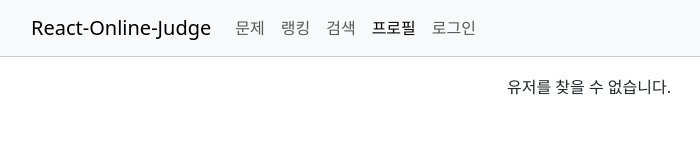
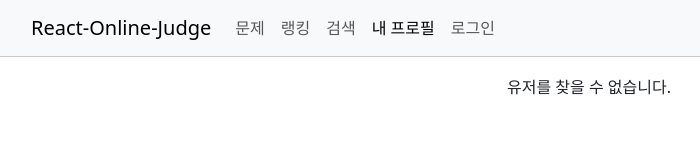
Before and after one commit to ccmuk58/2023_2_Script, a React (Create React App) app in the folder react-online-judge/: page /profile in a window 1280 px wide. Shown: the top 160 px of the page, without its empty margins (51-751 px from the left). Built offline with nearby package versions, Linux system fonts and the light colour scheme.

Commit message:
ㅁㄴㅇㄹ

```diff
--- a/react-online-judge/src/components/NavBar.js
+++ b/react-online-judge/src/components/NavBar.js
@@ -18,7 +18,7 @@ const NavBar = () => {
 							<NavLink to='/problem' className="nav-link">문제</NavLink>
 							<NavLink to='/ranking' className="nav-link">랭킹</NavLink>
 							<NavLink to='/search' className="nav-link">검색</NavLink>
-							<NavLink to='/profile' className="nav-link">프로필</NavLink>
+							<NavLink to='/profile' className="nav-link">내 프로필</NavLink>
 							{!isLogin && <NavLink to='/login' className="nav-link">로그인</NavLink>}
 							{isLogin && <NavLink to='/logout' className="nav-link">로그아웃</NavLink>}
 						</Nav>
--- a/react-online-judge/src/components/Profile.js
+++ b/react-online-judge/src/components/Profile.js
@@ -9,7 +9,7 @@ const Profile = () => {
 	if (!userID) {
 		return <span>유저를 찾을 수 없습니다.</span>
 	}
-	const { nickname, password, email, exp, solved } = userData[userID];
+	const { nickname, email, exp, solved } = userData[userID];
 	const solvedPoblems = [];
 	function solvedCount(solved) {
 		let count = 0;
--- a/react-online-judge/src/components/RankingList.js
+++ b/react-online-judge/src/components/RankingList.js
@@ -15,7 +15,7 @@ const RankingList = () => {
 				<tbody>
 					{
 						Object.entries(userData).map(([userId, { nickname, password, email, exp, solved}]) => (
-							<tr key={userId} to={`/ranking/${userId}`}>
+							<tr key={userId} to={`/profile/${userId}`}>
 								<td>
 									<Link className="nav-link" to={`/ranking/${userId}`}>
 									{userId}
```
